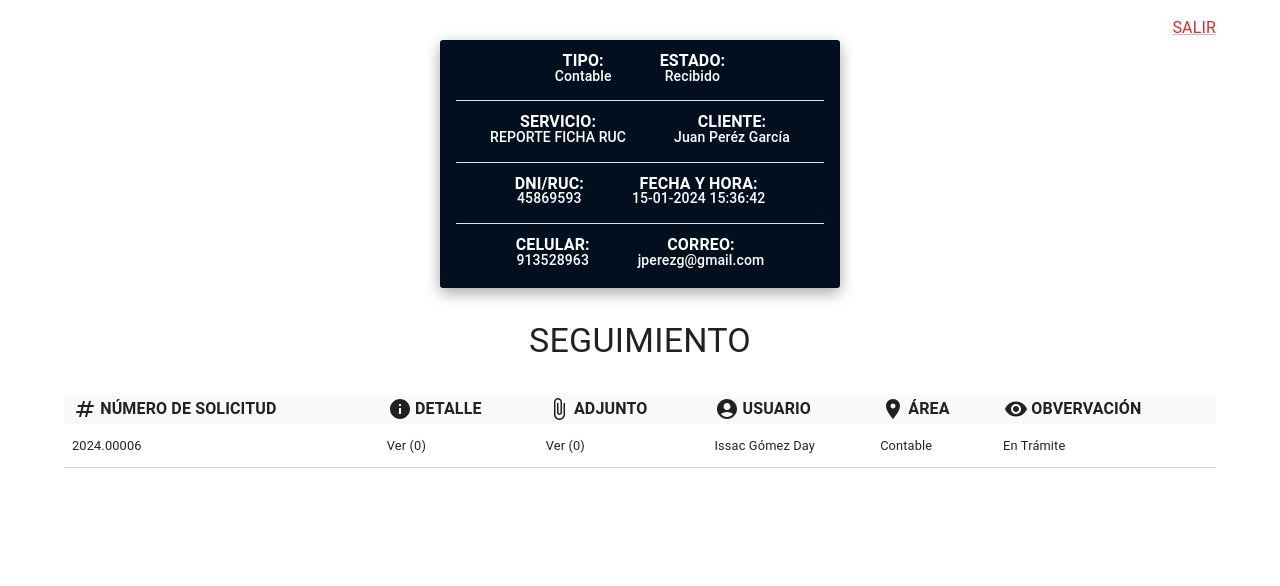
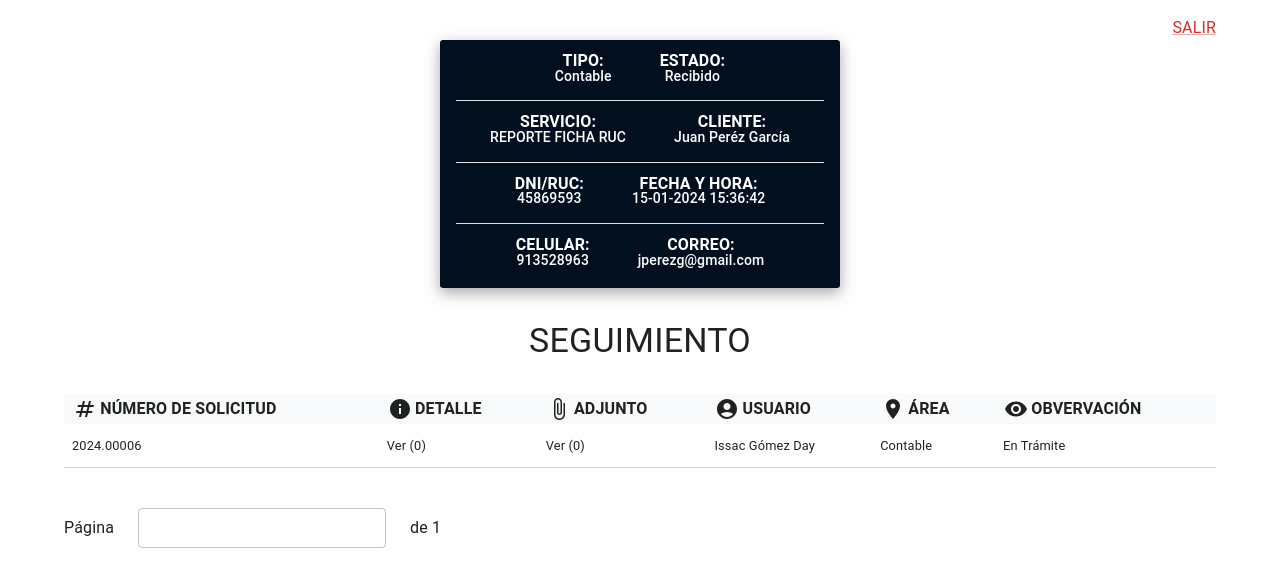
Before and after one commit to JoshuaDeveloper25/client-jotaze-fiverr, a React (Vite) app: page /buscar-servicio in a window 1280 px wide. Shown: the top 586 px of the page. Built offline with nearby package versions, Linux system fonts and the light colour scheme.

Commit message:
Paginacion agregada

```diff
--- a/src/admin/pages/ClientXService/ClientXService.jsx
+++ b/src/admin/pages/ClientXService/ClientXService.jsx
@@ -29,6 +29,8 @@ const ClientXService = () => {
     },
   });
 
+
+  console.log(searchClientMutation?.data?.data?._id)
   const { mutate, isPending } = useMutation({
     mutationFn: async (serviceInfo) =>
       await axios.post(
@@ -55,9 +57,10 @@ const ClientXService = () => {
 
     if ([service, classService, e?.target?.detalle?.value].includes("")) {
       return toast.error("¡Llena los campos disponibles!");
-    } else if (e?.target?.uploadImages?.value === '') {
-      return toast.error('¡Subir un archivo es necesario!')
     }
+    // else if (e?.target?.uploadImages?.value === '') {
+    //   return toast.error('¡Subir un archivo es necesario!')
+    // }
 
     const formData = new FormData(e.target);
     formData.append("fechaHoraAccion", formatoFecha(new Date()));
--- a/src/admin/pages/ClientXService/components/Form.jsx
+++ b/src/admin/pages/ClientXService/components/Form.jsx
@@ -49,6 +49,7 @@ const Form = ({
               type="text"
               name="dniRuc"
               focused
+              size="small"
             />
           </Box>
 
@@ -186,6 +187,7 @@ const Form = ({
               CLASE DE SERVICIO
             </InputLabel>
             <Select
+              size="small"
               labelId="demo-simple-select-label"
               id="demo-simple-select"
               label="CLASE DE SERVICIO"
@@ -200,7 +202,7 @@ const Form = ({
             </Select>
           </FormControl>
 
-          <FormControl focused fullWidth>
+          <FormControl size="small" focused fullWidth>
             <InputLabel focused id="demo-simple-select-label">
               SERVICIO
             </InputLabel>
--- a/src/admin/pages/RegisterService/components/Form.jsx
+++ b/src/admin/pages/RegisterService/components/Form.jsx
@@ -41,6 +41,7 @@ const Form = ({
           CLASE DE SERVICIO
         </InputLabel>
         <Select
+          size="small"
           labelId="demo-simple-select-label"
           id="demo-simple-select"
           label="CLASE DE SERVICIO"
@@ -55,7 +56,7 @@ const Form = ({
         </Select>
       </FormControl>
 
-      <FormControl focused fullWidth>
+      <FormControl size="small" focused fullWidth>
         <InputLabel focused id="demo-simple-select-label">
           SERVICIO
         </InputLabel>
@@ -167,12 +168,7 @@ const Form = ({
         </Typography>
         <Button variant="contained" component="label">
           <AttachFileIcon fontSize="small" /> SELECCIONAR ARCHIVO
-          <input
-            accept=".jpg, .pdf"
-            name="uploadImages"
-            type="file"
-            hidden
-            />
+          <input accept=".jpg, .pdf" name="uploadImages" type="file" hidden />
         </Button>
       </Box>
 
--- a/src/admin/pages/ServicesList/ServicesList.jsx
+++ b/src/admin/pages/ServicesList/ServicesList.jsx
@@ -70,6 +70,7 @@ const ServicesList = () => {
         `${import.meta.env.VITE_BASE_URL}/services/get-all-services`
       ),
   });
+
   const [filterDateColumn, setFilterDateColumn] = useState([]);
   const [filtering, setFiltering] = useState("");
 
--- a/src/components/Table.jsx
+++ b/src/components/Table.jsx
@@ -7,7 +7,7 @@ import {
   getSortedRowModel,
   getFilteredRowModel,
 } from "@tanstack/react-table";
-import { Box } from "@mui/material";
+import { Box, Button, TextField } from "@mui/material";
 
 export const Table = ({
   columns,
@@ -112,47 +112,52 @@ export const Table = ({
         </Box>
       </Box>
 
-      {/* <footer className="flex justify-between mt-5">
-        <div className="flex items-center gap-2">
+      <Box
+        component="footer"
+        sx={{
+          display: "flex",
+          justifyContent: "between",
+          marginTop: "2.5rem",
+          marginBottom: "1rem",
+        }}
+      >
+        <Box sx={{ display: "flex", alignItems: "center", gap: "1rem" }}>
           {table.getCanPreviousPage() && (
-            <button
-              className="btn inline-flex px-3 gap-3"
-              onClick={() => table.previousPage()}
-            >
-              Prev Page
-            </button>
+            <Button onClick={() => table.previousPage()}>Pág Prev</Button>
           )}
 
           {table.getCanNextPage() && (
-            <button
-              className="btn inline-flex px-3 gap-3"
-              onClick={() => table.nextPage()}
-            >
-              Next Page
-            </button>
+            <Button onClick={() => table.nextPage()}>Siguiente Pág</Button>
           )}
-        </div>
+        </Box>
 
-        <form
-          className="flex gap-3 items-center"
+        <Box
+          component="form"
+          sx={{
+            display: "flex",
+            alignItems: "center",
+            gap: "1.5rem",
+          }}
           onSubmit={(e) => {
             e.preventDefault();
             table.setPageIndex(e.target.page.value);
           }}
         >
-          <span>Page</span>
-
-          <input
+          <span>Página</span>
+          <TextField
+            sx={{
+              display: "inline-block",
+              textAlign: "center",
+            }}
+            size="small"
             type="number"
             name="page"
             id="page"
             min="0"
-            className="inline-block rounded border w-12 py-1 text-center border-b-gray-300"
           />
-
-          <span>of {table.getPageCount()}</span>
-        </form>
-      </footer> */}
+          <span>de {table.getPageCount()}</span>
+        </Box>
+      </Box>
     </Box>
   );
 };
```
